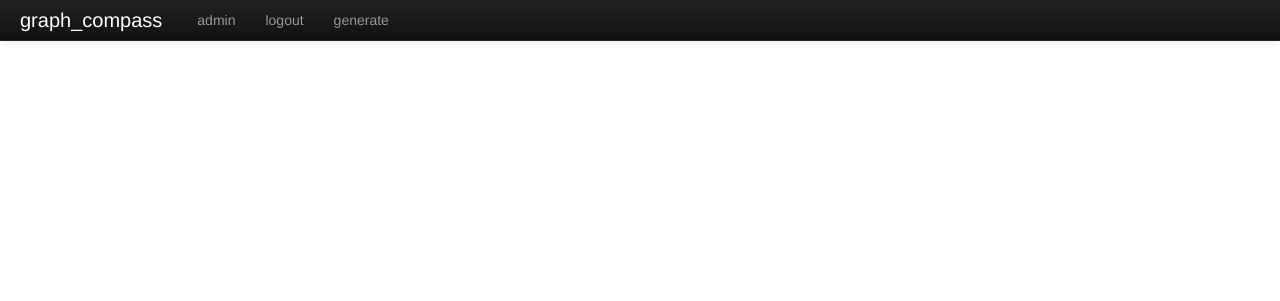
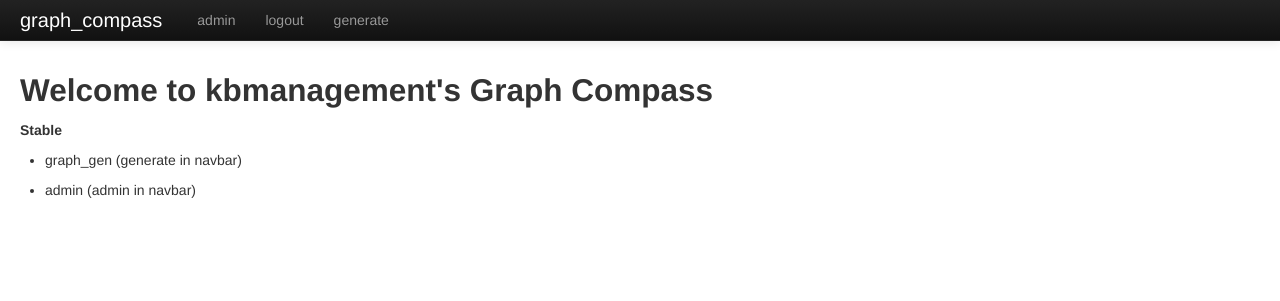
Before and after one commit to kbmanagement/graph-compass, a Django app: template graph_compass/social_graph/templates/index.html in a window 1280 px wide. Shown: the top 301 px of the page. Run offline with Django 3.2, Linux system fonts and the light colour scheme; the template is opened without the code that fills it, so the values that code supplies are empty; parts of the project's set-up code (start-up, migrations or seed data) failed here and were passed over; some libraries are stand-ins or nearby versions.

Commit message:
working on templates

```diff
--- a/graph_compass/graph_gen/templates/graph_detail.html
+++ b/graph_compass/graph_gen/templates/graph_detail.html
@@ -1,8 +1,10 @@
 {% extends 'graph_gen.html' %}
 {% load staticfiles %}
 {% block content %}
-{{ graph }}
-<button class="btn" id="build-vega">build vega</button>
+<h3>{{ graph.name }}</h3>
+<h5>type: {{ graph.graph_type }}</h5>
+<h5>size: {{ graph.size }}</h5>
+<button class="btn btn-primary" id="build-vega">build vega</button>
 <div id="vis"></div>
 {% endblock %}
 {% block scripts %}
--- a/graph_compass/social_graph/templates/index.html
+++ b/graph_compass/social_graph/templates/index.html
@@ -1,3 +1,12 @@
 {% extends "base.html" %}
 {% block content %}
+<h2>Welcome to kbmanagement's Graph Compass</h2>
+<h5>Stable</h5>
+<ul>
+    <li>graph_gen (generate in navbar)</li>
+</ul>
+<ul>
+    <li>admin (admin in navbar)</li>
+</ul>
+
 {% endblock %}
```
Also changed, not shown: graph_compass/graph_gen/templates/graph_gen.html (+6 -1 lines).
